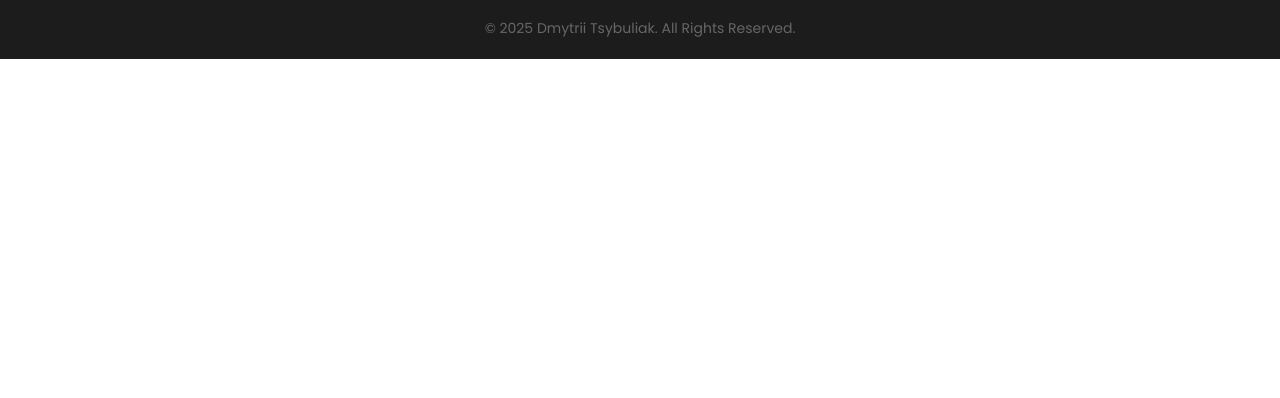
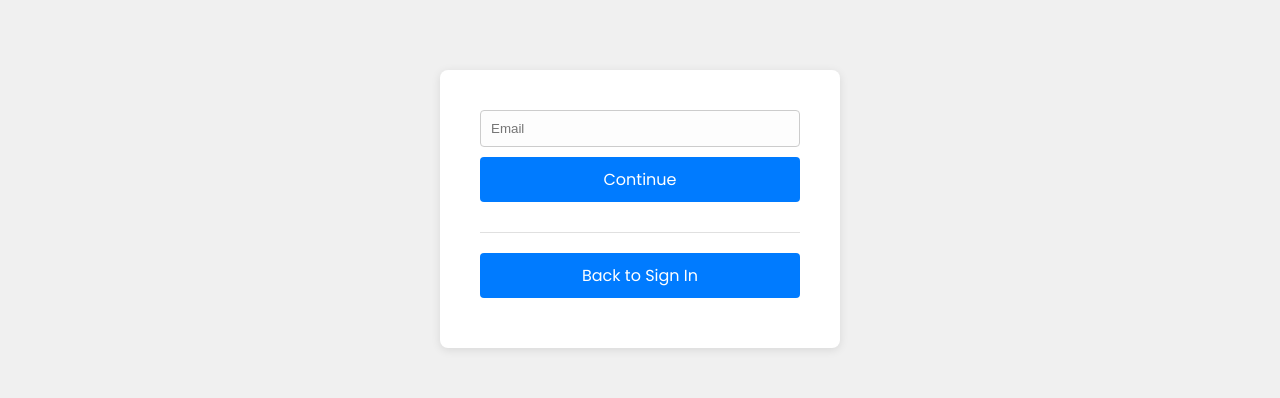
Before and after one commit to bioidaika/TMDB-movies-library, a React (Vite) app: page /auth/reset-password in a window 1280 px wide. Shown: the part 158-556 px from the top of the page. Built offline with nearby package versions, Linux system fonts and the light colour scheme.

Commit message:
request reset password

```diff
--- a/src/components/App/App.tsx
+++ b/src/components/App/App.tsx
@@ -23,6 +23,7 @@ import { useDispatch, useSelector } from 'react-redux';
 import { refreshPage } from '../../redux/auth/operations';
 import { selectIsLoading, selectToken } from '../../redux/auth/selectors';
 import { FavoritePage } from '../../pages/FavoritePage';
+import { ResetPasswordPage } from '../../pages/ResetPasswordPage';
 
 export default function App() {
   const isLoading = useSelector(selectIsLoading);
@@ -56,6 +57,10 @@ export default function App() {
               element={<PrivateRoute redirectTo="/saved" component={<SignInPage />} />}
             />
             <Route
+              path="/auth/reset-password"
+              element={<PrivateRoute redirectTo="/saved" component={<ResetPasswordPage />} />}
+            />
+            <Route
               path="/auth/signup"
               element={<PrivateRoute redirectTo="/saved" component={<SignUpPage />} />}
             />
--- a/src/components/ResetPassword/ResetPassword.tsx
+++ b/src/components/ResetPassword/ResetPassword.tsx
@@ -1,29 +1,21 @@
 import React, { useState } from 'react';
-import css from './SignIn.module.css';
+import css from './ResetPassword.module.css';
 import { NavLink } from 'react-router-dom';
-import { FcGoogle } from 'react-icons/fc';
 import { useDispatch, useSelector } from 'react-redux';
 import { AppDispatch } from '../../redux/store';
-import { getGoogleOAuthUrlOP, loginUserOP } from '../../redux/auth/operations';
 import { selectIsError, selectIsLoading } from '../../redux/auth/selectors';
 import LoadingNotification from '../LoadingNotification/LoadingNotification';
+import { requestResetPasswordOP } from '../../redux/auth/operations';
 
 const ResetPassword: React.FC = () => {
   const [email, setEmail] = useState('');
-  const [password, setPassword] = useState('');
   const dispatch = useDispatch<AppDispatch>();
   const isLoadingServer = useSelector(selectIsLoading);
   const error = useSelector(selectIsError);
 
   const handleSubmit = async (event: React.FormEvent) => {
     event.preventDefault();
-    dispatch(loginUserOP({ email, password }));
-    // console.log('Email:', email);
-    // console.log('Password:', password);
-  };
-
-  const handleGoogleSignIn = () => {
-    dispatch(getGoogleOAuthUrlOP());
+    dispatch(requestResetPasswordOP({ email }));
   };
   return (
     <div className={css.container}>
@@ -40,27 +32,16 @@ const ResetPassword: React.FC = () => {
             onChange={e => setEmail(e.target.value)}
             required
           />
-          <input
-            className={css.input}
-            type="password"
-            placeholder="Password"
-            id="password"
-            value={password}
-            onChange={e => setPassword(e.target.value)}
-            required
-          />
-          <NavLink to="/auth/reset-password" className={css.forgotPassword}>
-            Forgot password?
-          </NavLink>
           <button type="submit" className={css.submitBtn}>
-            Sign In
+            Continue
           </button>
           <div className={css.divider} />
         </form>
-        <button type="button" onClick={handleGoogleSignIn} className={css.googleBtn}>
-          <FcGoogle className={css.googleIcon} />
-          Sign in with Google
-        </button>
+        <NavLink to="/auth/reset-password">
+          <button type="button" className={css.submitBtn}>
+            Back to Sign In
+          </button>
+        </NavLink>
       </div>
     </div>
   );
--- a/src/pages/NotFoundPage.tsx
+++ b/src/pages/NotFoundPage.tsx
@@ -1,4 +1,4 @@
-import NotFound from '../../components/NotFound/NotFound';
+import NotFound from '../components/NotFound/NotFound';
 
 export default function NotFoundPage() {
   return (
--- a/src/pages/ResetPasswordPage.tsx
+++ b/src/pages/ResetPasswordPage.tsx
@@ -1,4 +1,4 @@
-import { ResetPassword } from '../components/ResetPassword/ResetPassword';
+import ResetPassword from '../components/ResetPassword/ResetPassword';
 
 export const ResetPasswordPage = () => {
   return (
--- a/src/redux/api/api.ts
+++ b/src/redux/api/api.ts
@@ -143,3 +143,8 @@ export const refreshAuthToken = async () => {
   const response = await myBackendAxios.post('/auth/refresh');
   return response;
 };
+
+export const resetPass = async (data: { email: string }) => {
+  const response = await myBackendAxios.post(`auth/request-reset-email`, data);
+  return response.data;
+};
--- a/src/redux/auth/operations.ts
+++ b/src/redux/auth/operations.ts
@@ -10,6 +10,7 @@ import {
   signInGoogle,
   signupUser,
   refreshAuthToken,
+  resetPass,
 } from '../api/api';
 import { RootState } from '../store';
 import { logoutAction, setAccessToken } from './slice';
@@ -43,6 +44,24 @@ export const loginUserOP = createAsyncThunk('auth/login', async (data: ICredenti
     }
   }
 });
+
+export const requestResetPasswordOP = createAsyncThunk(
+  'auth/requestResetPassword',
+  async (data: { email: string }, thunkAPI) => {
+    try {
+      const response = await resetPass(data);
+      return response.data;
+    } catch (error) {
+      if (error instanceof Error && 'response' in error)
+        return thunkAPI.rejectWithValue(
+          (error as { response: { data: { error: string } } }).response.data.error
+        );
+      else {
+        return thunkAPI.rejectWithValue('An unknown error occurred');
+      }
+    }
+  }
+);
 
 export const logoutUserOP = createAsyncThunk('auth/logout', async (_, thunkAPI) => {
   try {
```
